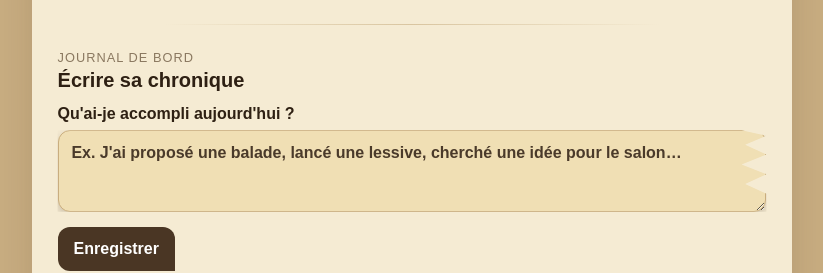
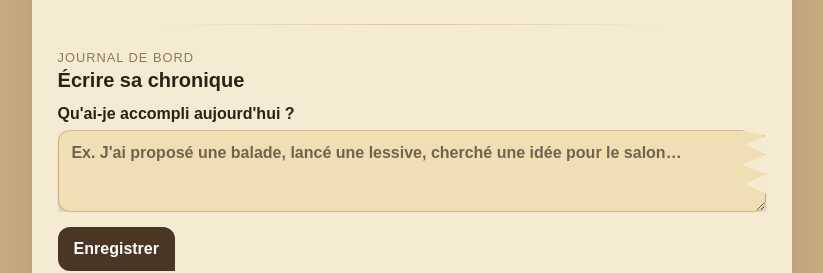
Before and after one commit to JuFroment/daily-turtle, a website with bundled scripts: page index.html in a window 1280 px wide. Shown: the part 1360-1633 px from the top of the page, without its empty margins (228-1051 px from the left). Built offline with nearby package versions, Linux system fonts and the light colour scheme.

Commit message:
fix: lighten journal textarea placeholder color (#105)

```diff
--- a/css/styles.css
+++ b/css/styles.css
@@ -1096,7 +1096,7 @@ textarea {
 #proudInput::placeholder,
 #obstacleInput::placeholder,
 #priorityInput::placeholder {
-  color: color-mix(in srgb, var(--text-primary) 70%, var(--text-muted) 30%);
+  color: color-mix(in srgb, var(--text-primary) 25%, var(--text-muted) 75%);
   opacity: 1;
 }
 
```
